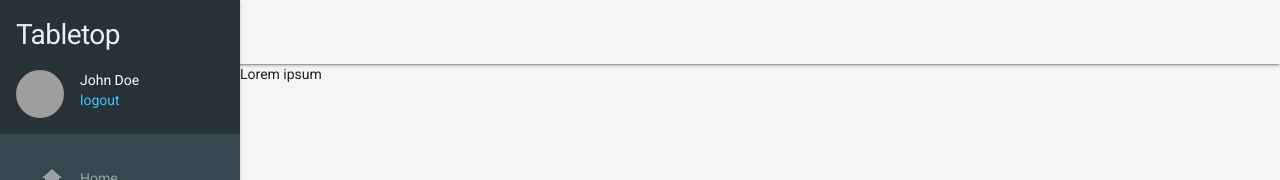
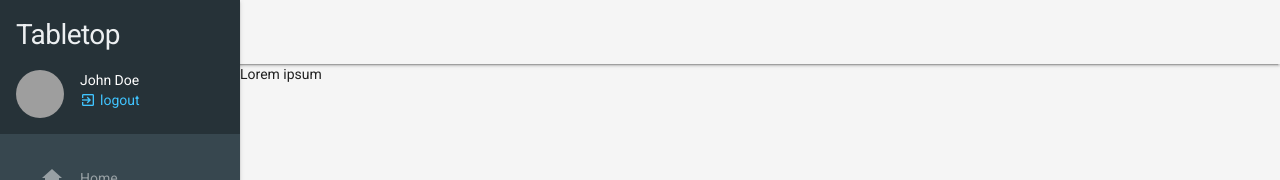
Before and after one commit to sniezek/tabletop, a React app in the folder app/: page / in a window 1280 px wide. Shown: the top 180 px of the page. Built offline with nearby package versions, Linux system fonts and the light colour scheme; grey boxes are pictures that could not be loaded.

Commit message:
Added login / register links

```diff
--- a/app/src/components/Drawer/DrawerHeader.jsx
+++ b/app/src/components/Drawer/DrawerHeader.jsx
@@ -2,6 +2,7 @@ import React from "react";
 import PropTypes from "prop-types";
 import DrawerLogo from "./DrawerLogo.jsx";
 import DrawerProfile from "./DrawerProfile.jsx";
+import DrawerLogin from "./DrawerLogin.jsx";
 import "./DrawerHeader.scss";
 
 const propTypes = {
@@ -15,10 +16,14 @@ const defaultProps = {
 const DrawerHeader = ({ user }) => (
     <header className="drawer-header">
         <DrawerLogo />
-        <DrawerProfile
-            name={user.name}
-            avatar={user.avatar}
-        />
+        { (user && (
+            <DrawerProfile
+                name={user.name}
+                avatar={user.avatar}
+            />
+        )) || (
+            <DrawerLogin />
+        )}
     </header>
 );
 
--- /dev/null
+++ b/app/src/components/Drawer/DrawerLogin.jsx
@@ -0,0 +1,28 @@
+import React from "react";
+import Icon from "../Icon";
+import "./DrawerLogin.scss";
+
+const actions = [{
+    label: "Login",
+    icon: "lock_outline"
+}, {
+    label: "Create account",
+    icon: "person_add"
+}];
+
+const DrawerLogin = () => (
+    <div className="drawer-login">
+        <ul className="drawer-login__actions">
+            { actions.map(({ label, icon }) => (
+                <li className="drawer-login__action" key={label}>
+                    <a href="#" className="drawer-login__link">
+                        <Icon name={icon} className="drawer-login__link-icon" />
+                        {label}
+                    </a>
+                </li>
+            ))}
+        </ul>
+    </div>
+);
+
+export default DrawerLogin;
--- /dev/null
+++ b/app/src/components/Drawer/DrawerLogin.scss
@@ -0,0 +1,18 @@
+.drawer-login {
+    &__action {
+        display: block;
+    }
+
+    &__link {
+        text-decoration: none;
+
+        &:hover {
+            text-decoration: underline;
+        }
+    }
+
+    &__link-icon {
+        margin-right: 8px;
+        vertical-align: middle;
+    }
+}
--- a/app/src/components/Drawer/DrawerProfile.jsx
+++ b/app/src/components/Drawer/DrawerProfile.jsx
@@ -1,5 +1,6 @@
 import React from "react";
 import PropTypes from "prop-types";
+import Icon from "../Icon";
 import "./DrawerProfile.scss";
 
 const propTypes = {
@@ -12,7 +13,10 @@ const DrawerProfile = ({ avatar, name }) => (
         <img src={avatar} className="drawer-profile__avatar" alt="avatar" />
         <div className="drawer-profile__links">
             <a href="#" className="drawer-profile__name">{name}</a>
-            <a href="#" className="drawer-profile__logout">logout</a>
+            <a href="#" className="drawer-profile__logout">
+                <Icon name="exit_to_app" className="drawer-profile__logout-icon" />
+                logout
+            </a>
         </div>
     </div>
 );
--- a/app/src/components/Drawer/DrawerProfile.scss
+++ b/app/src/components/Drawer/DrawerProfile.scss
@@ -15,6 +15,17 @@
     &__logout {
         text-decoration: none;
         font-weight: 300;
+
+        &:hover {
+            text-decoration: underline;
+        }
+    }
+
+    &__logout-icon {
+        margin-right: 4px;
+        font-size: 16px;
+        line-height: 20px;
+        vertical-align: top;
     }
 
     &__avatar {
```
